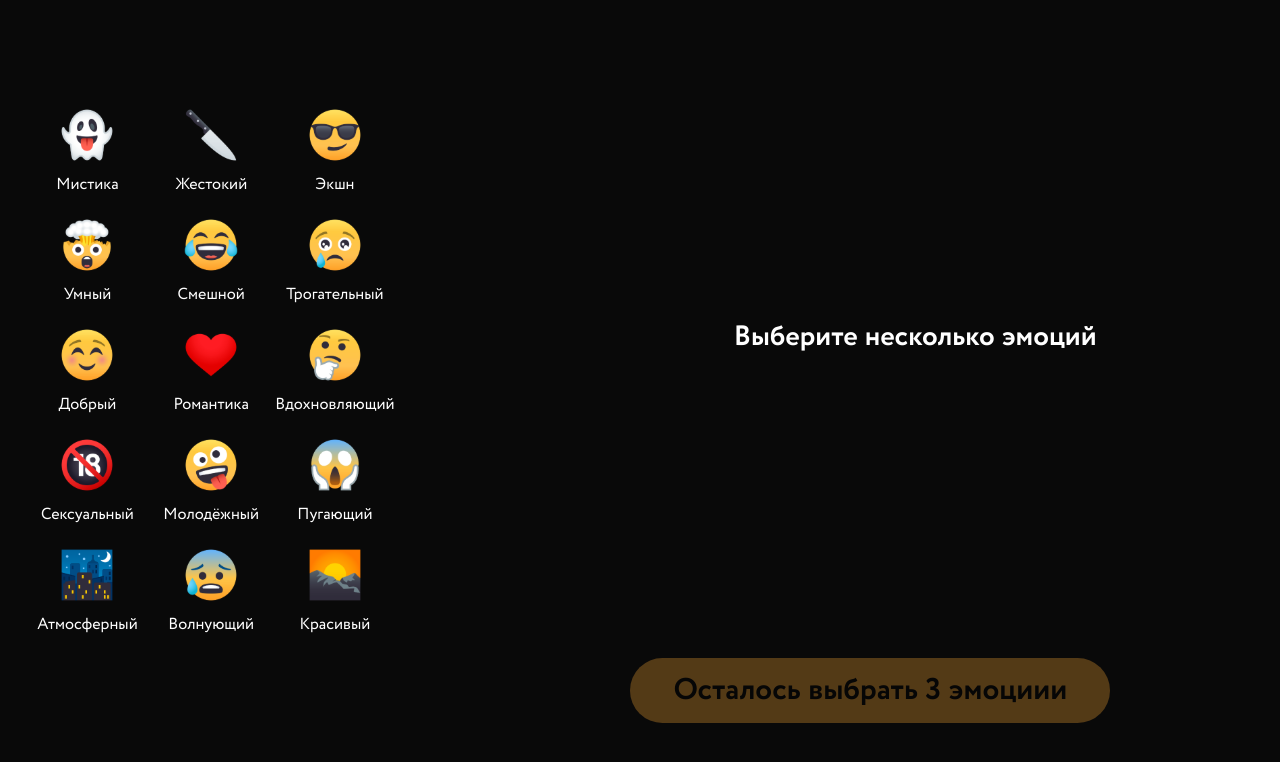
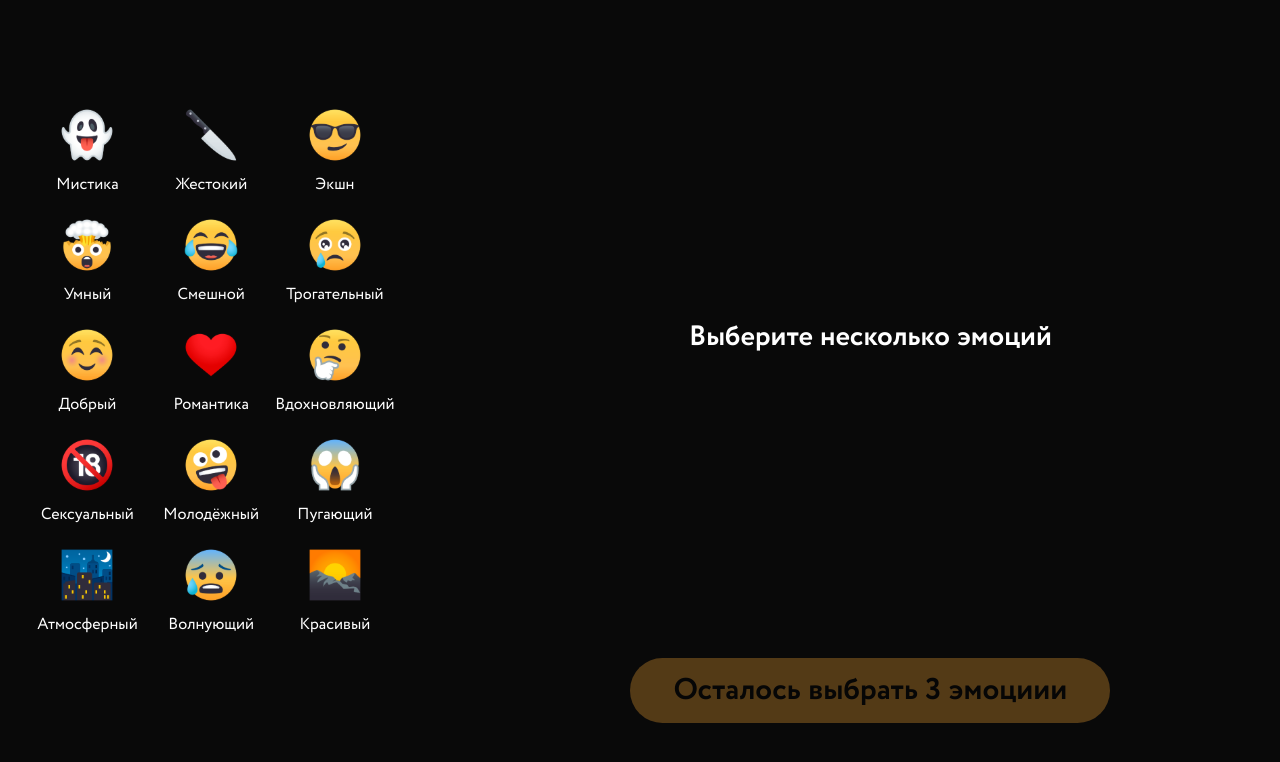
Before and after one commit to MysticalNobody/emovi_lending, a Nuxt app: page /emoji in a window 1280 px wide. Shown: the top 762 px of the page. Built offline with nearby package versions, Linux system fonts and the light colour scheme.

Commit message:
Оцентрована надпись на 2 странице

```diff
--- a/components/ChoseEmoji.vue
+++ b/components/ChoseEmoji.vue
@@ -115,8 +115,8 @@ h2 {
 }
 .chose_emotions {
   top: 39.5vh;
-  left: 51.5vw;
-  width: 40vw;
+  left: 45.5vw;
+  width: 45vw;
 }
 .chose_emoji {
   height: 99vh;
```
